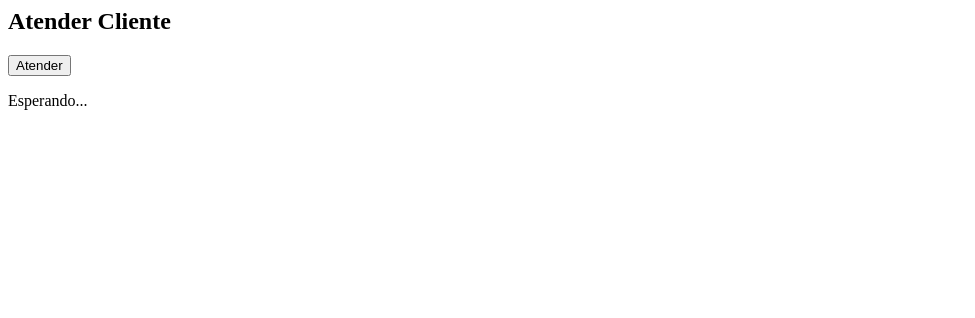
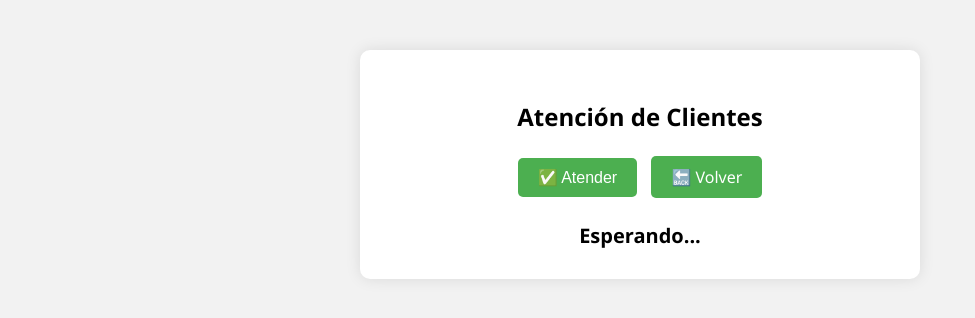
Before and after one commit to daamaleman/ClientQueueApp, a Flask app: page /attend in a window 1280 px wide. Shown: the top 318 px of the page, without its empty margins (0-975 px from the left). Run offline with Flask 3, Linux system fonts and the light colour scheme.

Commit message:
Agrego version funcional del proyecto, hice cambios en el estilo y en los html

```diff
--- /dev/null
+++ b/static/styles.css
@@ -0,0 +1,65 @@
+body {
+    font-family: 'Segoe UI', sans-serif;
+    background-color: #f2f2f2;
+    margin: 0;
+    padding: 0;
+}
+
+.container {
+    max-width: 500px;
+    margin: 50px auto;
+    background: white;
+    padding: 30px;
+    border-radius: 10px;
+    box-shadow: 0 0 15px rgba(0,0,0,0.1);
+    text-align: center;
+}
+
+.controls {
+    margin-bottom: 20px;
+}
+
+button, .link-button {
+    padding: 10px 20px;
+    margin: 5px;
+    border: none;
+    background-color: #4CAF50;
+    color: white;
+    font-size: 16px;
+    border-radius: 5px;
+    cursor: pointer;
+    text-decoration: none;
+}
+
+button:hover, .link-button:hover {
+    background-color: #45a049;
+}
+
+textarea {
+    width: 100%;
+    height: 60px;
+    padding: 10px;
+    font-size: 16px;
+    border-radius: 5px;
+    border: 1px solid #ccc;
+    resize: none;
+}
+
+.list {
+    list-style-type: none;
+    padding: 0;
+    margin-top: 10px;
+}
+
+.list li {
+    background: #e0f7fa;
+    padding: 8px;
+    margin: 5px 0;
+    border-radius: 4px;
+}
+
+.display {
+    margin-top: 20px;
+    font-size: 20px;
+    font-weight: bold;
+}
--- a/templates/attend.html
+++ b/templates/attend.html
@@ -1,6 +1,8 @@
+<!DOCTYPE html>
 <html>
 <head>
     <title>Atención de Clientes</title>
+    <link rel="stylesheet" href="/static/styles.css">
     <script>
         async function attendClient() {
             const res = await fetch('/next');
@@ -22,8 +24,13 @@
     </script>
 </head>
 <body>
-    <h2>Atender Cliente</h2>
-    <button onclick="attendClient()">Atender</button>
-    <p id="clientName">Esperando...</p>
+    <div class="container">
+        <h2>Atención de Clientes</h2>
+        <div class="controls">
+            <button onclick="attendClient()">✅ Atender</button>
+            <a href="/" class="link-button">🔙 Volver</a>
+        </div>
+        <div class="display" id="clientName">Esperando...</div>
+    </div>
 </body>
 </html>
```
Also changed, not shown: static/style.css (deleted, +0 -18 lines), templates/index.html (+10 -6 lines).
